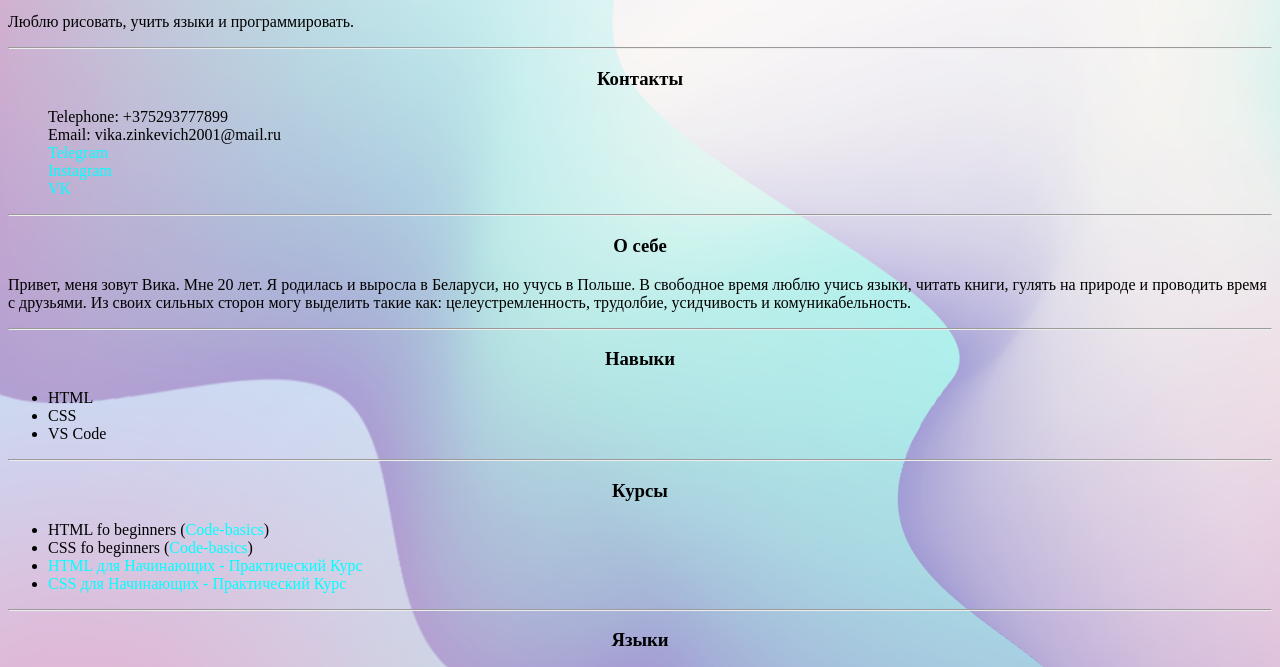
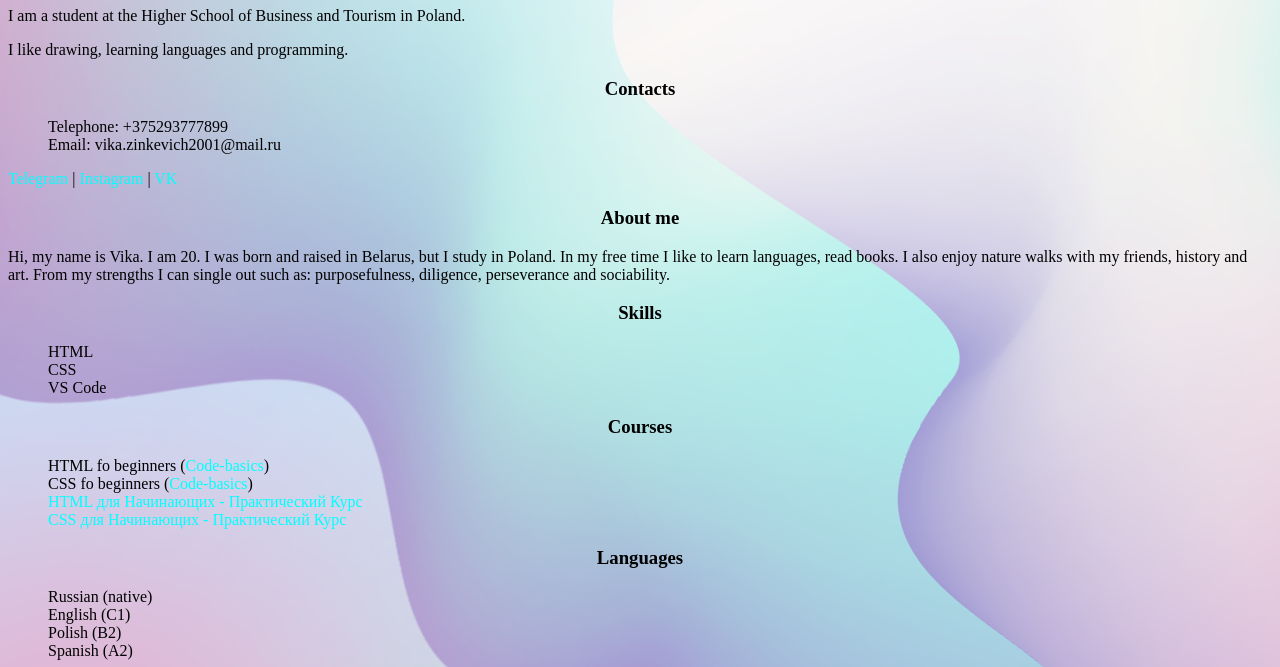
Before and after one commit to Vikente/CV, a plain HTML site: page index.html in a window 1280 px wide. Shown: the part 101-768 px from the top of the page. Drawn offline with Linux system fonts and the light colour scheme.

Commit message:
Update index.html

```diff
--- a/index.html
+++ b/index.html
@@ -1,70 +1,84 @@
 <!DOCTYPE html>
 <html lang="en">
 <head>
-    <link rel="stylesheet" href="./style.css">
     <meta charset="UTF-8">
     <title>CV</title>
-    <link rel="shortcut icon"
-    href="./assets/favicon/favicon (1).ico" type="image/x-icon">
+    <link rel="stylesheet" href="./style.css">
+    <link rel="shortcut icon" href="./assets/favicon/favicon (1).ico" type="image/x-icon">
+    <meta name="viewport" content="width=800">
 </head>
 <body>
+    <div class="conteiner">
+
+    <div class="info">
+        <div class="name">
+            <img src="./assets/png/me.jpg" class="photo">
             <h1>Viktoria Zinkevich</h1>
-    <p>Я студентка польского университета "Вистула".</p>
-    <p>Люблю рисовать, учить языки и программировать.</p>
+        </div>
 
-    <hr>
+        <p>I am a student at the Higher School of Business and Tourism in Poland.</p>
+        <p>I like drawing, learning languages   and programming.</p>
+    </div>
 
-    <h3>Контакты</h3>
+
+    <div class="card bg-p">
+        <h3>Contacts</h3>
         <ul class="list">
-        <li class="list-item">Telephone: +375293777899</li>
-        <li class="list-item">Email: vika.zinkevich2001@mail.ru</li>
-        <li class="list-item" ><a  href="https://t.me/vikentiii">Telegram</a></li>
-        <li class="list-item"><a href="https://instagram.com/zinkevich">Instagram</a></li>
-        <li class="list-item"><a href="https://vk.com/vikentiii">VK</a></li>
+            <li>Telephone: +375293777899</li>
+            <li>Email: vika.zinkevich2001@mail.ru</li>
         </ul>
+        <a class="contact" href="https://t.me/vikentiii" target="_blank">Telegram</a>
+        |
+        <a class="contact" href="https://instagram.com/zinkevich" target="_blank">Instagram</a>
+        |
+        <a class="contact" href="https://vk.com/vikentiii" target="_blank">VK</a>
+    </div>
 
-    <hr>
 
-    <h3>О себе</h3>
-    <p>Привет, меня зовут Вика. Мне 20 лет. Я родилась и выросла в Беларуси, но учусь в Польше. В свободное время люблю учись языки, читать книги, гулять на природе и проводить время с друзьями. Из своих сильных сторон могу выделить такие как: целеустремленность, трудолбие, усидчивость и комуникабельность.  </p>
+    <div class="card bg-pi">
+            <h3>About me</h3>
+        <p>Hi, my name is Vika. I am 20. I was born and raised in Belarus, but I study in Poland. In my free time I like to learn languages, read books. I also enjoy nature walks with my friends, history and art. From my strengths I can single out such as: purposefulness, diligence, perseverance and sociability.</p>
+    </div>
 
-    <hr>
-
-    <h3>Навыки</h3>
-    <ul>
+    <div class="card bg-pin">
+            <h3>Skills</h3>
+        <ul class="list">
             <li>HTML</li>
             <li>CSS</li>
             <li>VS Code</li>
         </ul>
+    </div>
 
-    <hr>
 
-    <h3>Курсы</h3>
-    <ul>
-        <li>HTML fo beginners (<a href="https://ru.code-basics.com/">Code-basics</a>)</li>
-        <li>CSS fo beginners (<a href="https://ru.code-basics.com/">Code-basics</a>)</li>
-        <li><a href="https://www.youtube.com/watch?v=DOEtVdkKwcU&t=730s&ab_channel=%D0%92%D0%BB%D0%B0%D0%B4%D0%B8%D0%BB%D0%B5%D0%BD%D0%9C%D0%B8%D0%BD%D0%B8%D0%BD">HTML для Начинающих - Практический Курс</a></li>
-        <li><a href="https://www.youtube.com/watch?v=SpCUuyZZTp8&ab_channel=%D0%92%D0%BB%D0%B0%D0%B4%D0%B8%D0%BB%D0%B5%D0%BD%D0%9C%D0%B8%D0%BD%D0%B8%D0%BD">CSS для Начинающих - Практический Курс</a></li>
+    <div class="card bg-pink">
+            <h3>Courses</h3>
+        <ul class="list">
+            <li>HTML fo beginners (<a href="https://ru.code-basics.com/" target="blank">Code-basics</a>)</li>
+            <li>CSS fo beginners (<a href="https://ru.code-basics.com/" target="blank">Code-basics</a>)</li>
+            <li><a href="https://www.youtube.com/watch?v=DOEtVdkKwcU&t=730s&ab_channel=%D0%92%D0%BB%D0%B0%D0%B4%D0%B8%D0%BB%D0%B5%D0%BD%D0%9C%D0%B8%D0%BD%D0%B8%D0%BD" target="blank">HTML для Начинающих - Практический Курс</a></li>
+            <li><a href="https://www.youtube.com/watch?v=SpCUuyZZTp8&ab_channel=%D0%92%D0%BB%D0%B0%D0%B4%D0%B8%D0%BB%D0%B5%D0%BD%D0%9C%D0%B8%D0%BD%D0%B8%D0%BD" target="blank">CSS для Начинающих - Практический Курс</a></li>
 
         </ul>
+    </div>
 
-     <hr>
 
-     <h3>Языки</h3>
+    <div class="card bg-pinkk">
+            <h3>Languages</h3>
 
-     <ul>
-         <li>Русский (родной)</li>
-         <li>Английский (С1)</li>
-         <li>Польский (В2)</li>
-         <li>Испанский (А2)</li>
+        <ul class="list">
+            <li>Russian (native)</li>
+            <li>English (С1)</li>
+            <li>Polish (В2)</li>
+            <li>Spanish (А2)</li>
         </ul>
+    </div>
+    </div>
 
-     <hr>
 
      <footer>
          <div class="footer-container">
             <p>2022</p>
-            <a href="https://github.com/Vikente">vikentiii</a>
+            <a href="https://github.com/Vikente" target="blank">vikentiii</a>
             <img src="./assets/png/siren.png" alt="logo" width="70" height="70">
          </div>
      </footer>
```
Lines whose indentation alone changed are shown as unchanged.
